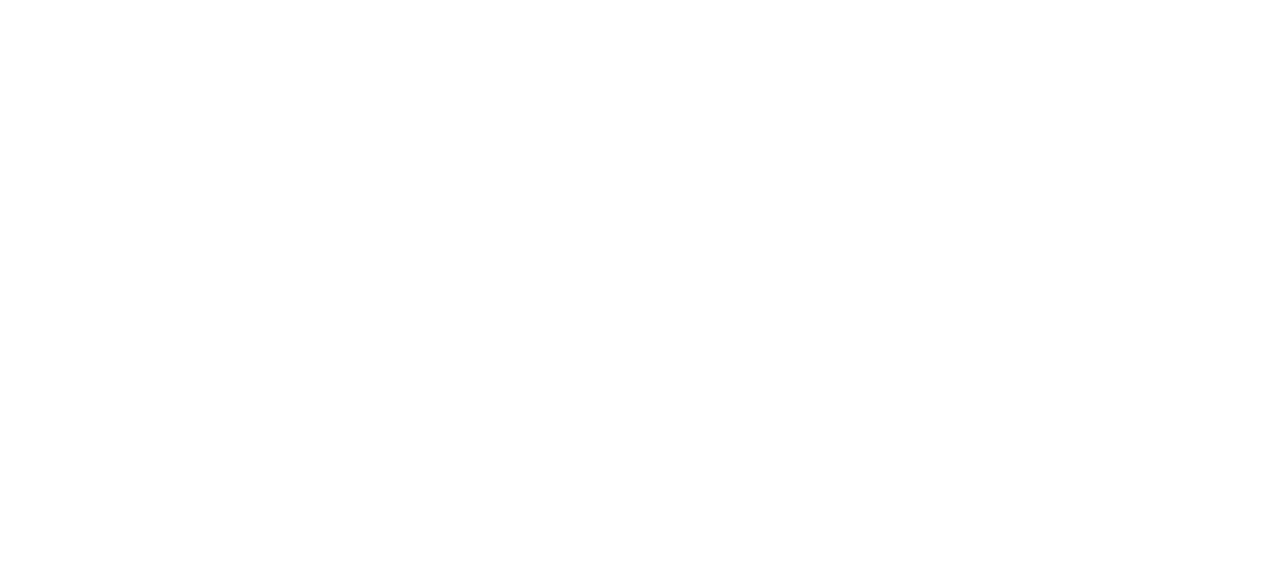
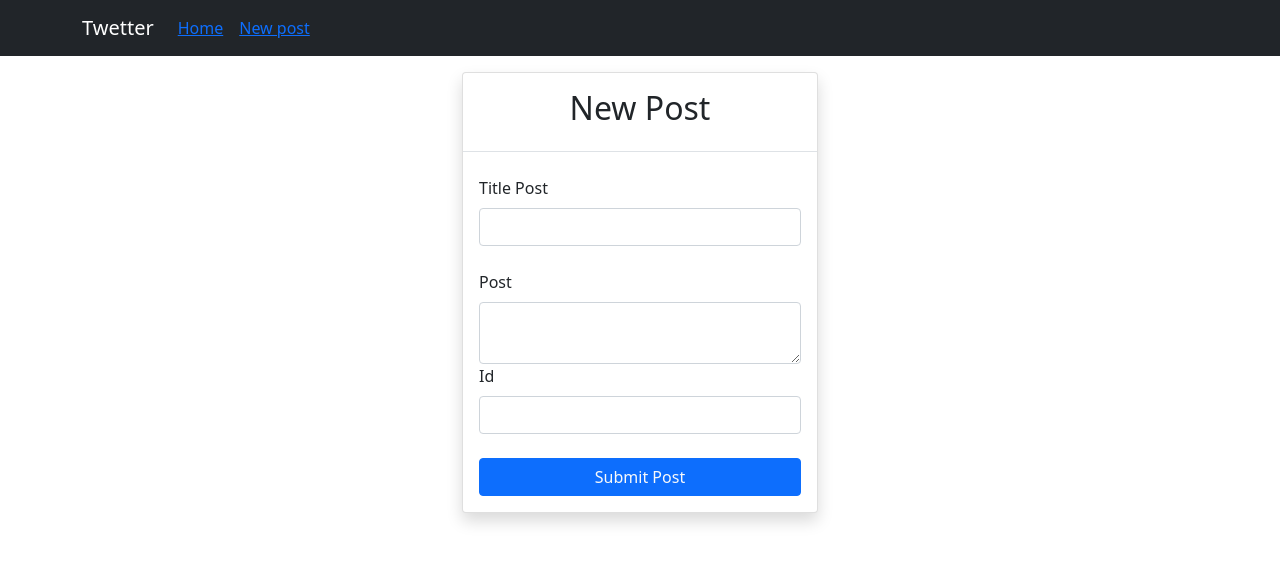
Before and after one commit to AlejoAseijas/challenge-warnup, a React (Create React App) app: page /new-post in a window 1280 px wide. Shown: the top 562 px of the page. Built offline with nearby package versions, Linux system fonts and the light colour scheme.

Commit message:
Create Posts
Functions Create Posts

```diff
--- a/src/App.js
+++ b/src/App.js
@@ -4,6 +4,7 @@
 import DetailPost from "./components/DetailPost";
 import { BrowserRouter as Router, Switch, Route } from "react-router-dom";
 import { AppContext } from "./context/appContext";
+import CreatePost from "./components/CreatePost";
 
 function App() {
   const [auth, setAuth] = useState(false);
@@ -33,7 +34,7 @@
             path="/detail/post/:idPost"
             component={DetailPost}
           ></Route>
-          <Route exact path="/new-post/"></Route>
+          <Route exact path="/new-post/" component={CreatePost}></Route>
         </Switch>
       </Router>
     </AppContext>
--- /dev/null
+++ b/src/components/CreatePost.jsx
@@ -0,0 +1,110 @@
+import React from "react";
+import NavBar from "./NavBar";
+import Axios from "axios";
+import { Formik, Form, Field, ErrorMessage } from "formik";
+import { useAppContext } from "../context/appContext";
+import Posts from "./Posts";
+
+function CreatePost() {
+  const { newPost, setNewPost, setIsNewPost } = useAppContext();
+
+  const newPostWrite = async (data) => {
+    const res = await Axios.post(
+      "https://httpbin.org/post",
+      { title: data.titlePost, body: data.bodyPost, userId: data.userId },
+      {
+        headers: {
+          "Content-type": "application/json; charset=UTF-8",
+        },
+      }
+    );
+    let dataPost = JSON.parse(res.data.data);
+    setNewPost(dataPost);
+    setIsNewPost(true);
+  };
+
+  return (
+    <>
+      <NavBar />
+      <Formik
+        initialValues={{
+          titlePost: "",
+          bodyPost: "",
+          userId: "",
+        }}
+        onSubmit={(data, { resetForm }) => {
+          resetForm();
+          newPostWrite(data);
+        }}
+      >
+        {({ values, errors, touched, handleChange, handleBlur }) => (
+          <div className="container">
+            <div className="row justify-content-center mt-3">
+              <div className="col-lg-4 col-md-6 col-sm-6">
+                <div className="card shadow">
+                  <div className="card-title text-center border-bottom">
+                    <h2 className="p-3">New Post</h2>
+                  </div>
+                  <div className="card-body">
+                    <Form>
+                      <div className="mb-4">
+                        <label className="form-label">Title Post</label>
+                        <Field
+                          type="text"
+                          className="form-control"
+                          id="title"
+                          name="titlePost"
+                        />
+                        <ErrorMessage
+                          name="titlePost"
+                          component={() => (
+                            <div className="error"> {errors.titlePost} </div>
+                          )}
+                        />
+                      </div>
+                      <div className="mb-4">
+                        <label className="form-label">Post</label>
+                        <Field
+                          as="textarea"
+                          className="form-control"
+                          id="body"
+                          name="bodyPost"
+                        />
+                        <ErrorMessage
+                          name="bodyPost"
+                          component={() => (
+                            <div className="error"> {errors.bodyPost} </div>
+                          )}
+                        />
+                        <div className="mb-4">
+                          <label className="form-label">Id</label>
+                          <Field
+                            type="text"
+                            className="form-control"
+                            id="id"
+                            name="userId"
+                          />
+                        </div>
+                      </div>
+                      <div className="d-grid">
+                        <button
+                          type="submit"
+                          className="btn btn-primary text-light"
+                        >
+                          Submit Post
+                        </button>
+                      </div>
+                    </Form>
+                  </div>
+                </div>
+              </div>
+            </div>
+          </div>
+        )}
+      </Formik>
+      <Posts />
+    </>
+  );
+}
+
+export default CreatePost;
--- a/src/components/DetailPost.jsx
+++ b/src/components/DetailPost.jsx
@@ -1,7 +1,6 @@
 import React from "react";
 import NavBar from "./NavBar";
 import { useAppContext } from "../context/appContext";
-//import { useLocation } from "react-router-dom";
 
 function DetailPost(id) {
   const { postToDetail } = useAppContext();
@@ -16,7 +15,7 @@
         <h1 className="text-center">{data.title}</h1>
         <p>{data.body}</p>
         <div className="conatiner text-center">
-          <button className="btn btn-outline-info "> Modify </button>
+          <button className="btn btn-outline-info m-1"> Modify </button>
           <button className="btn btn-outline-danger"> Delete </button>
         </div>
       </div>
--- a/src/components/Posts.jsx
+++ b/src/components/Posts.jsx
@@ -2,7 +2,7 @@
 import { Link } from "react-router-dom";
 import { useAppContext } from "../context/appContext";
 function Posts() {
-  const { posts } = useAppContext();
+  const { posts, isNewPost, newPost } = useAppContext();
 
   return (
     <>
@@ -20,6 +20,24 @@
           </div>
         );
       })}
+      {isNewPost === true ? (
+        <>
+          <h1 className="text-center m-1">Recent posts</h1>
+          <div
+            className="conatiner border border-dark m-1 p-2"
+            key={newPost.id}
+          >
+            <h1 className="text-center">{newPost.title}</h1>
+            <p>{newPost.body}</p>
+            <div className="conatiner text-center">
+              <button className="btn btn-outline-info m-1"> Modify </button>
+              <button className="btn btn-outline-danger"> Delete </button>
+            </div>
+          </div>
+        </>
+      ) : (
+        <></>
+      )}
     </>
   );
 }
--- a/src/context/appContext.js
+++ b/src/context/appContext.js
@@ -5,6 +5,9 @@
 
 export const AppContext = ({ children }) => {
   const [posts, setPosts] = useState([]);
+  const [newPost, setNewPost] = useState([]);
+  const [isNewPost, setIsNewPost] = useState(false);
+
   const IsLogIn = (token) => {
     localStorage.setItem("tokenLogIn", token);
   };
@@ -15,7 +18,18 @@
   };
 
   return (
-    <appContext.Provider value={{ IsLogIn, setPosts, posts, postToDetail }}>
+    <appContext.Provider
+      value={{
+        IsLogIn,
+        setPosts,
+        posts,
+        postToDetail,
+        newPost,
+        setNewPost,
+        isNewPost,
+        setIsNewPost,
+      }}
+    >
       {children}
     </appContext.Provider>
   );
```
